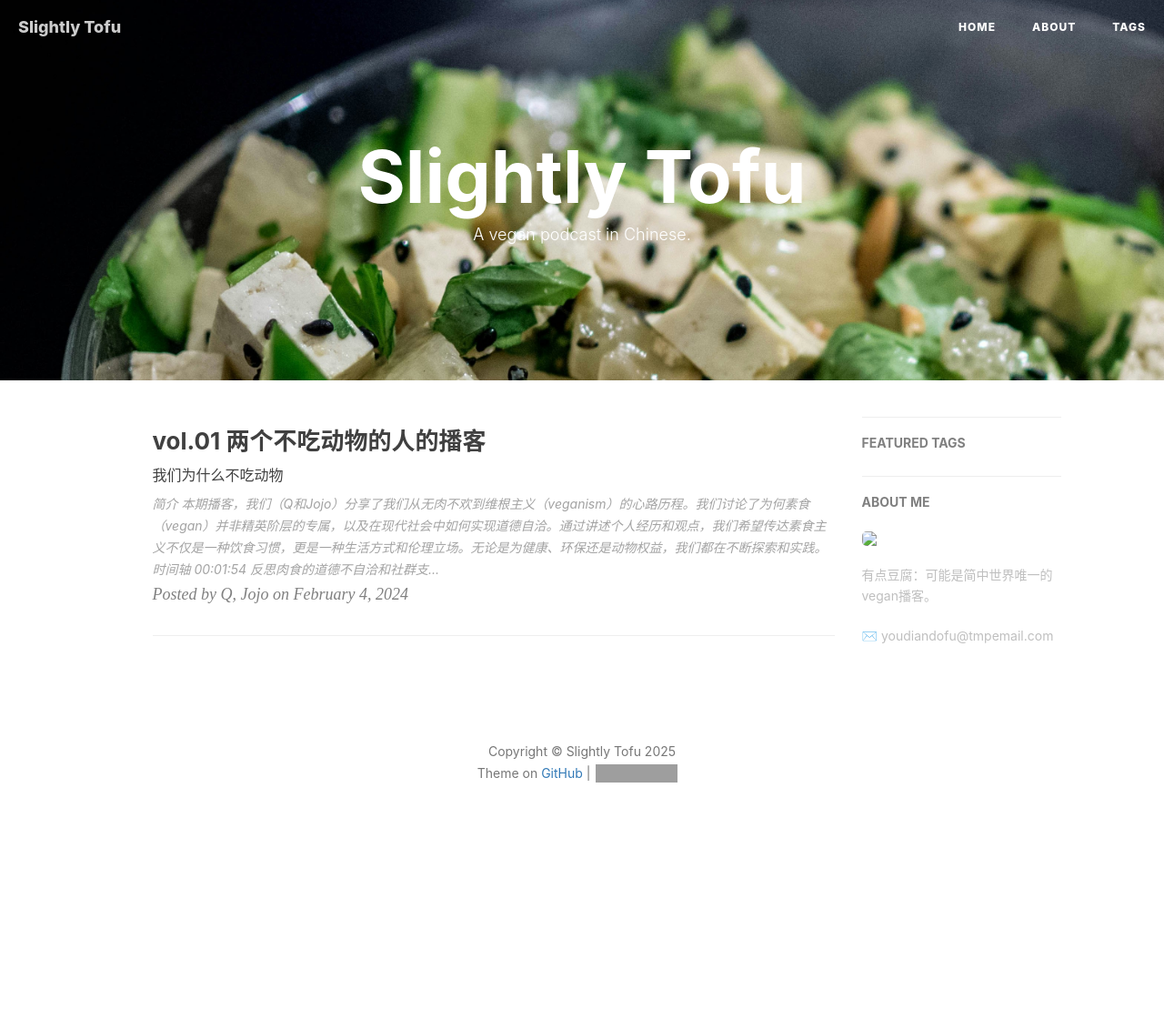
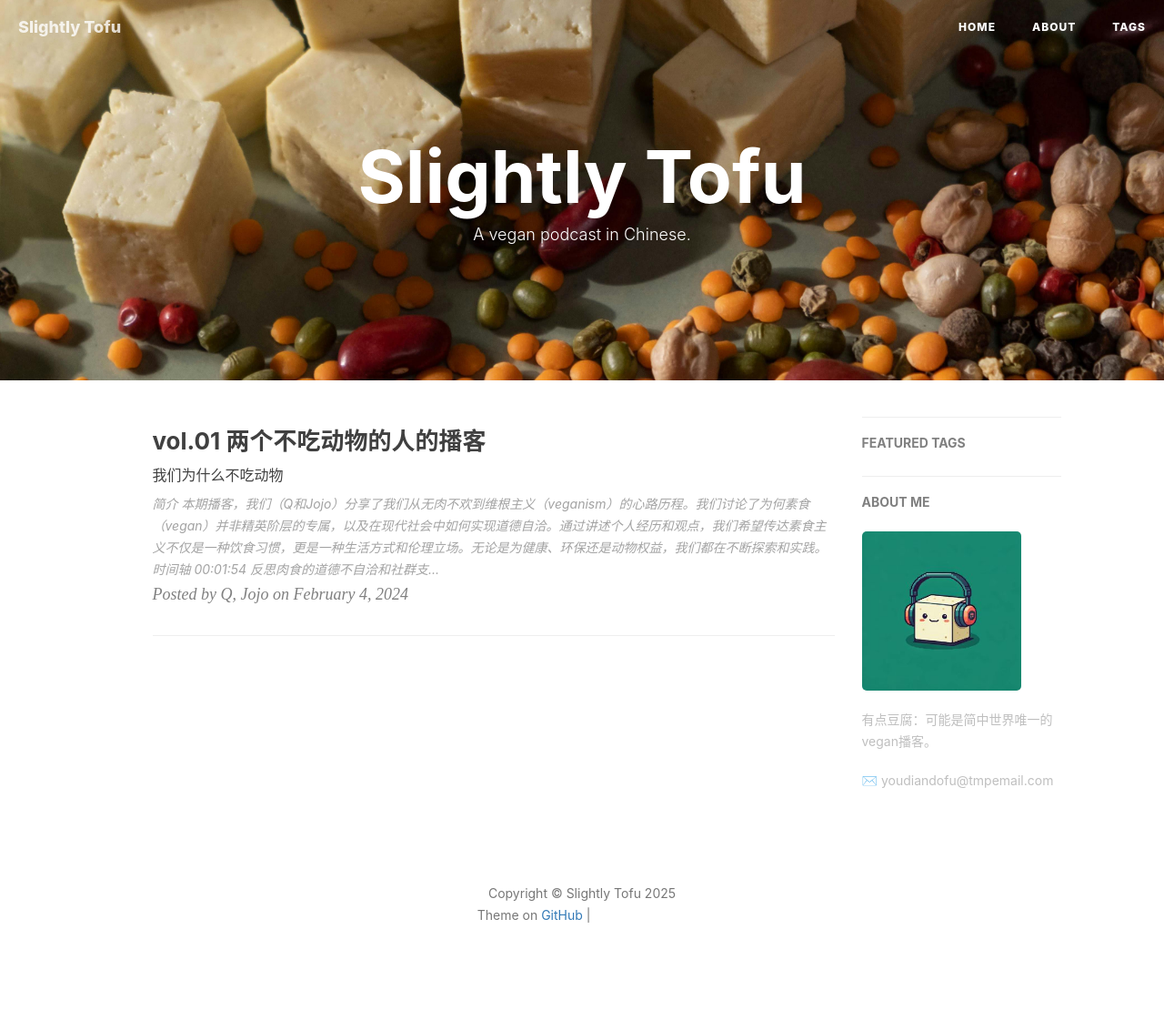
Before and after one commit to slightlytofu/slightlytofu.github.io, a Jekyll site: the page built from index.html, in a window 1280 px wide. Shown: the whole page at 91% size. Built offline with Jekyll 4.4.1, drawn with Linux system fonts in a browser that asks for light colours; nearby versions of some CDN libraries; the list of posts is cut into pages by our own code; comment, search, counter and statistics services are not loaded; before the commit the page ends 954 px from its top, so only the background shows below that; grey boxes are pictures that could not be loaded.

Commit message:
Update bg photos

```diff
--- a/_config.yml
+++ b/_config.yml
@@ -3,7 +3,7 @@
 # SEOTitle: 有点豆腐|可能是简中世界唯一的vegan播客
 title: Slightly Tofu
 SEOTitle: Slightly Tofu|A vegan podcast in Chinese
-header-img: img/home-bg-tofu.jpg
+header-img: img/about-bg-tofu.jpg
 email: youdiandofu@tmpemail.com
 description: "可能是简中世界唯一的vegan播客"
 keyword: "有点豆腐, 有点豆腐播客, slightlytofu, vegan, 纯素主义, vegan podcast, chinese vegan podcast"
--- a/tags.html
+++ b/tags.html
@@ -2,7 +2,7 @@
 title: Tags
 layout: default
 description: Sometimes the right path is not the easiest one.
-header-img: "img/tags-bg-animal-liberation.jpg"
+header-img: "img/about-bg-tofu.jpg"
 ---
 
 <!-- Page Header -->
```
Also changed, not shown: img/slightlytofu.jpeg (added).
